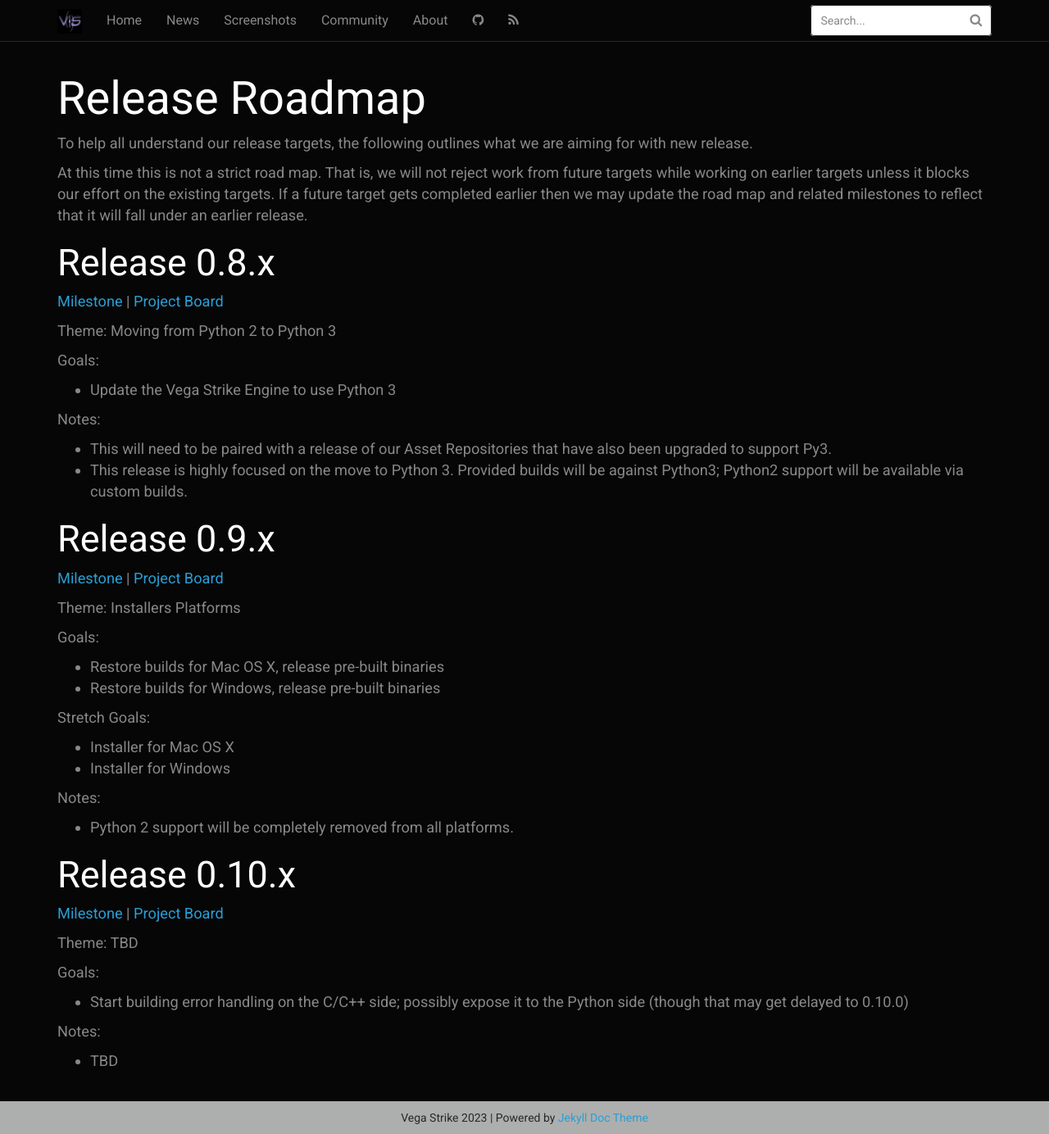
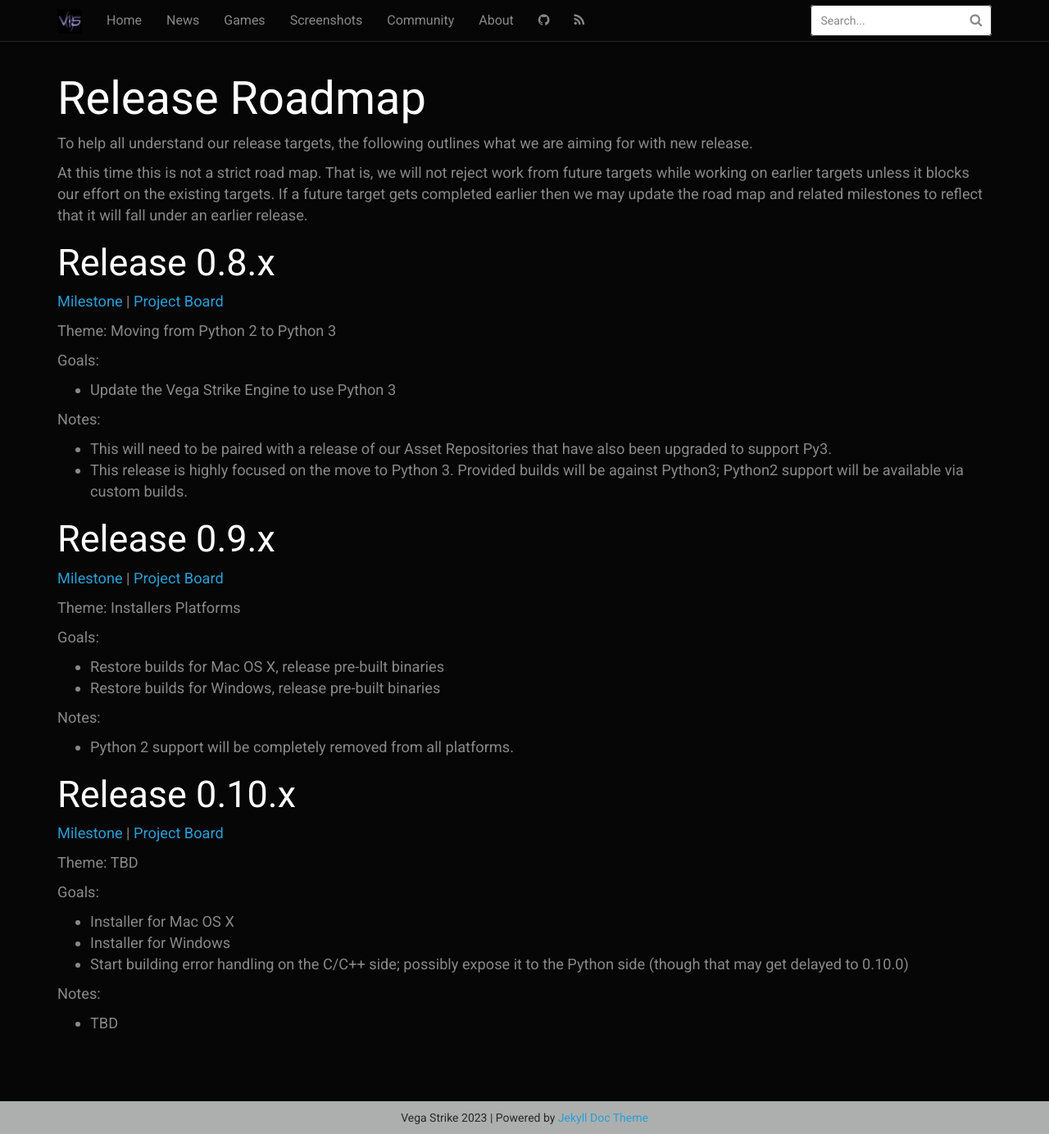
Before and after one commit to vegastrike/vegastrike.github.io, a Jekyll site: the page built from assets/roadmap.md, in a window 1280 px wide and 1384 px high. Shown: the whole window at 82% size. Built offline with Jekyll 4.4.1, drawn with Linux system fonts in a browser that asks for light colours.

Commit message:
Enhancement: Games section
Add a structure for the various games we know about as we expand
the supported game assets

```diff
--- a/Gemfile
+++ b/Gemfile
@@ -31,3 +31,6 @@
 
 # Performance-booster for watching directories on Windows
 gem "wdm", "~> 0.1.1", :install_if => Gem.win_platform?
+
+
+gem "webrick", "~> 1.8"
--- a/_config.yml
+++ b/_config.yml
@@ -95,6 +95,13 @@
     sectionid: News
 
 - scope:
+    path: _posts
+    type: posts
+  values:
+    layout: post
+    sectionid: Games
+
+- scope:
     path: _docs
     type: docs
   values:
--- a/_includes/head.html
+++ b/_includes/head.html
@@ -8,6 +8,9 @@
     {% if page.sectionid == "News" %}
     <link rel="stylesheet" href="{{ "/assets/css/share.css" | relative_url }}">
     {% endif %}
+    {% if page.sectionid == "Games" %}
+    <link rel="stylesheet" href="{{ "/assets/css/share.css" | relative_url }}">
+    {% endif %}
 
 
 	<!--    <link rel="shortcut icon" href="{{ "/favicon.ico?1" | relative_url }}"> -->
--- a/assets/roadmap.md
+++ b/assets/roadmap.md
@@ -29,10 +29,6 @@
 - Restore builds for Mac OS X, release pre-built binaries
 - Restore builds for Windows, release pre-built binaries
 
-Stretch Goals:
-- Installer for Mac OS X
-- Installer for Windows
-
 Notes:
 - Python 2 support will be completely removed from all platforms.
 
```
Also changed, not shown: other parts of assets/roadmap.md (+2 -0 lines), _data/nav.yml (+10 -0 lines), assets/games.md (added, +12 -0 lines), assets/pwcu.md (added, +8 -0 lines), assets/vs_upon_the_coldest_sea.md (added, +8 -0 lines), assets/vsu_black_paralysis.md (added, +8 -0 lines), Gemfile.lock, 1 other file.
